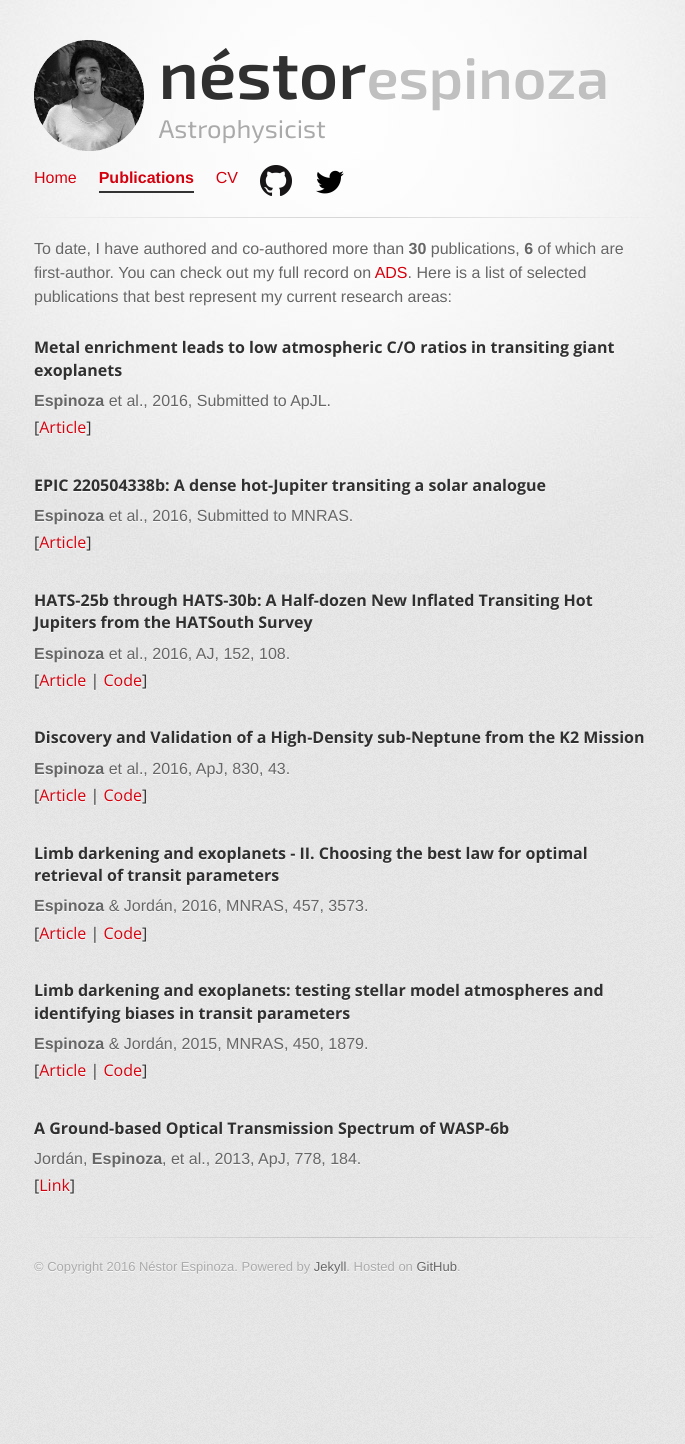
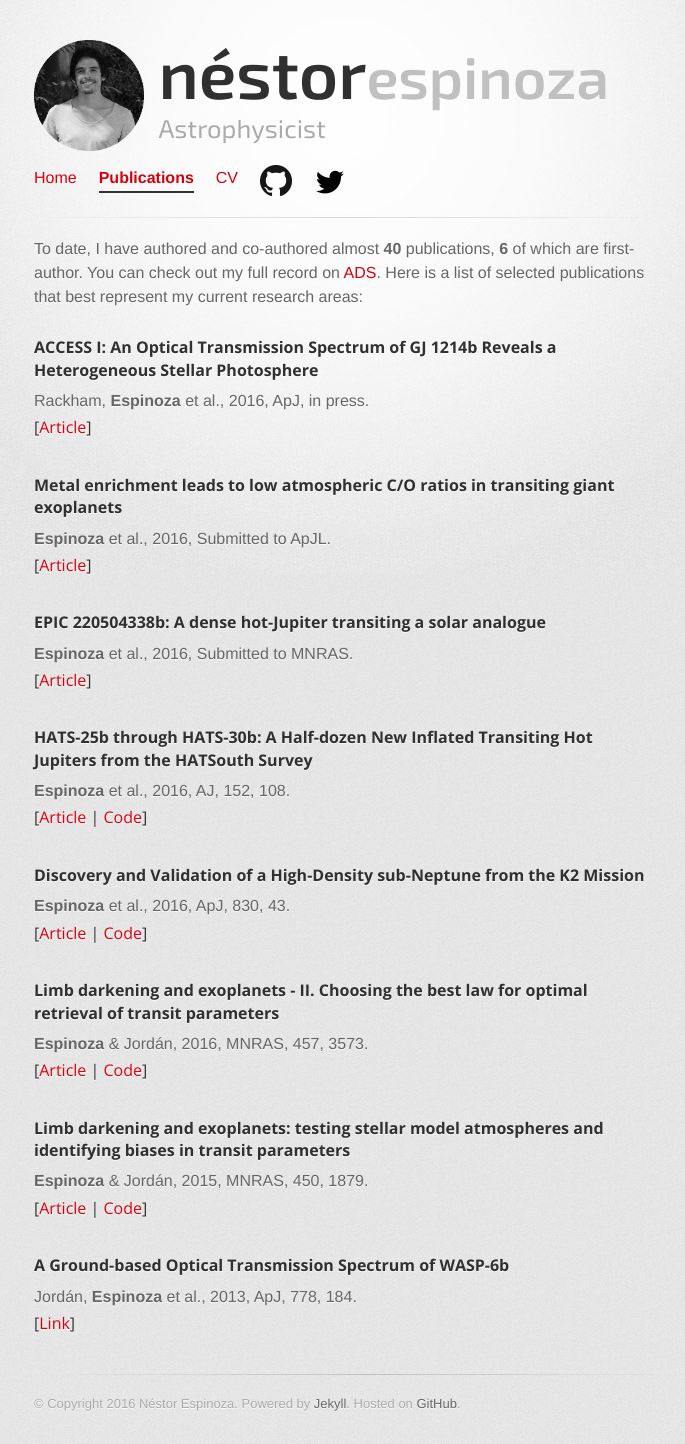
Before and after one commit to cphyc/cphyc.github.io, a Jekyll site: the page built from publications/index.html, in a window 1280 px wide. Shown: the whole page, without its empty margins (296-981 px from the left). Built offline with Jekyll 4.4.1, drawn with Linux system fonts in a browser that asks for light colours; before the commit the page ends 1306 px from its top, so only the background shows below that.

Commit message:
Modified publication list.

```diff
--- a/publications/index.html
+++ b/publications/index.html
@@ -5,11 +5,17 @@ current: publications
 description: My Publications
 ---
 
-To date, I have authored and co-authored more than <b>30</b> publications, <b>6</b> of which are first-author. You can check out my full
+To date, I have authored and co-authored almost <b>40</b> publications, <b>6</b> of which are first-author. You can check out my full
 record on <a href="http://adsabs.harvard.edu/cgi-bin/nph-abs_connect?return_req=no_params&author=Espinoza,%20N.&db_key=PRE" target="_blank">ADS</a>.
 Here is a list of selected publications that best represent my current research areas:
 <br><br>
 <section id="first-author">
+  <div class="job">
+    <h4><b>ACCESS I: An Optical Transmission Spectrum of GJ 1214b Reveals a Heterogeneous Stellar Photosphere</b></h4>
+    Rackham, <b>Espinoza</b> et al., 2016, ApJ, in press.
+    <h5>[<a href="https://arxiv.org/abs/1612.00228" target="_blank">Article</a>]</h5>
+  </div>
+  <br>
   <div class="job">
     <h4><b>Metal enrichment leads to low atmospheric C/O ratios in transiting giant exoplanets</b></h4>
     <b>Espinoza</b> et al., 2016, Submitted to ApJL.
@@ -48,7 +54,7 @@ Here is a list of selected publications that best represent my current research
   <br>
   <div class="job">
     <h4><b>A Ground-based Optical Transmission Spectrum of WASP-6b</b></h4>
-    Jordán, <b>Espinoza</b>, et al., 2013, ApJ, 778, 184.
+    Jordán, <b>Espinoza</b> et al., 2013, ApJ, 778, 184.
     <h5>[<a href="http://adsabs.harvard.edu/abs/2013ApJ...778..184J" target="_blank">Link</a>]</h5>
   </div>
 </section>
```
